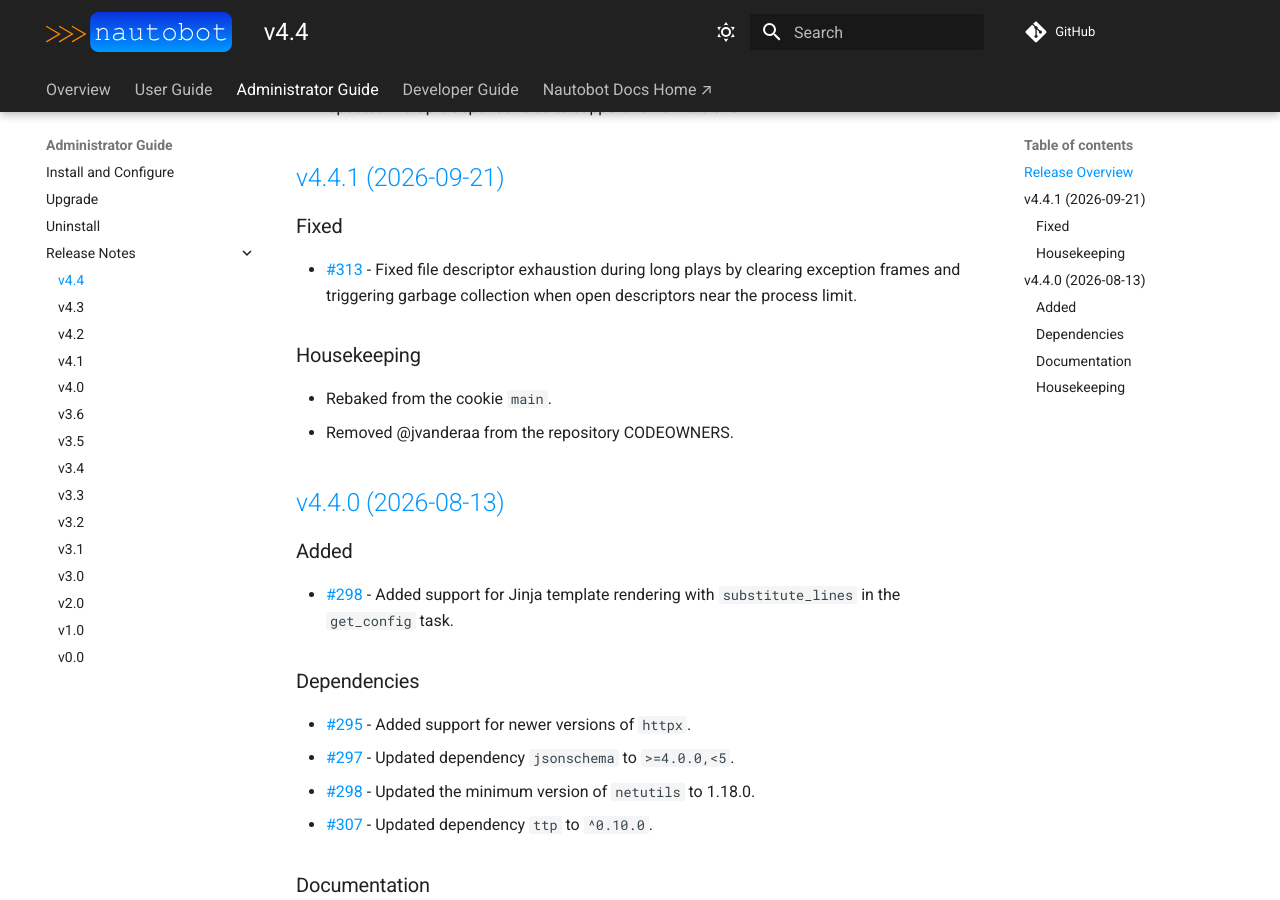
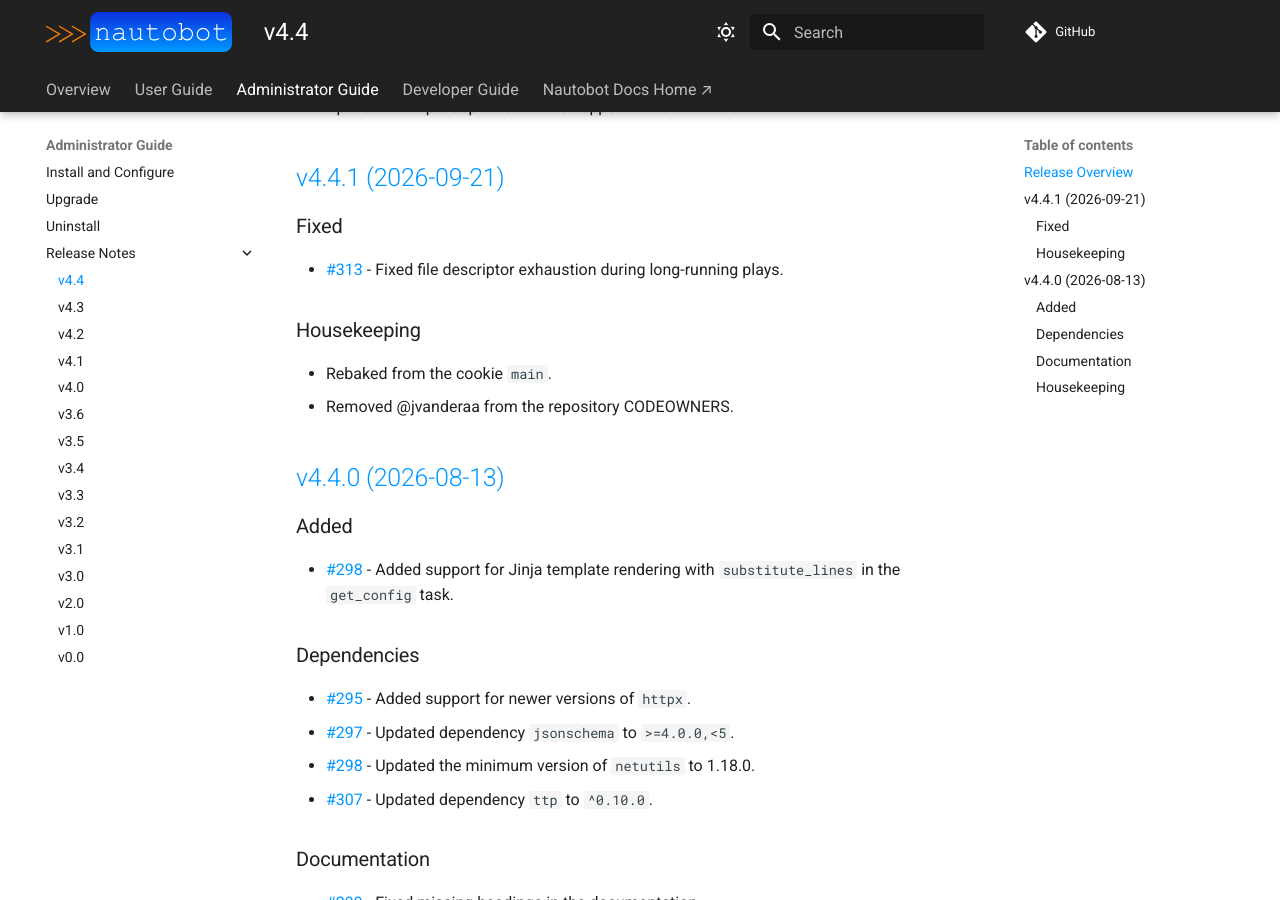
Before and after one commit to nautobot/nornir-nautobot, an MkDocs documentation site: the page built from docs/admin/release_notes/version_4.4.md, in a window 1280 px wide and 900 px high, scrolled down 325 px. Built offline with MkDocs 1.6.1 and Material for MkDocs 9.7.7, drawn with Linux system fonts in a browser that asks for light colours; comment, search, counter and statistics services are not loaded.

Commit message:
Update docs/admin/release_notes/version_4.4.md
Co-authored-by: Gavin Acosta <155584291+Defiantearth@users.noreply.github.com>

```diff
--- a/docs/admin/release_notes/version_4.4.md
+++ b/docs/admin/release_notes/version_4.4.md
@@ -13,7 +13,7 @@
 
 ### Fixed
 
-- [#313](https://github.com/nautobot/nornir-nautobot/issues/313) - Fixed file descriptor exhaustion during long plays by clearing exception frames and triggering garbage collection when open descriptors near the process limit.
+- [#313](https://github.com/nautobot/nornir-nautobot/issues/313) - Fixed file descriptor exhaustion during long-running plays.
 
 ### Housekeeping
 
```
